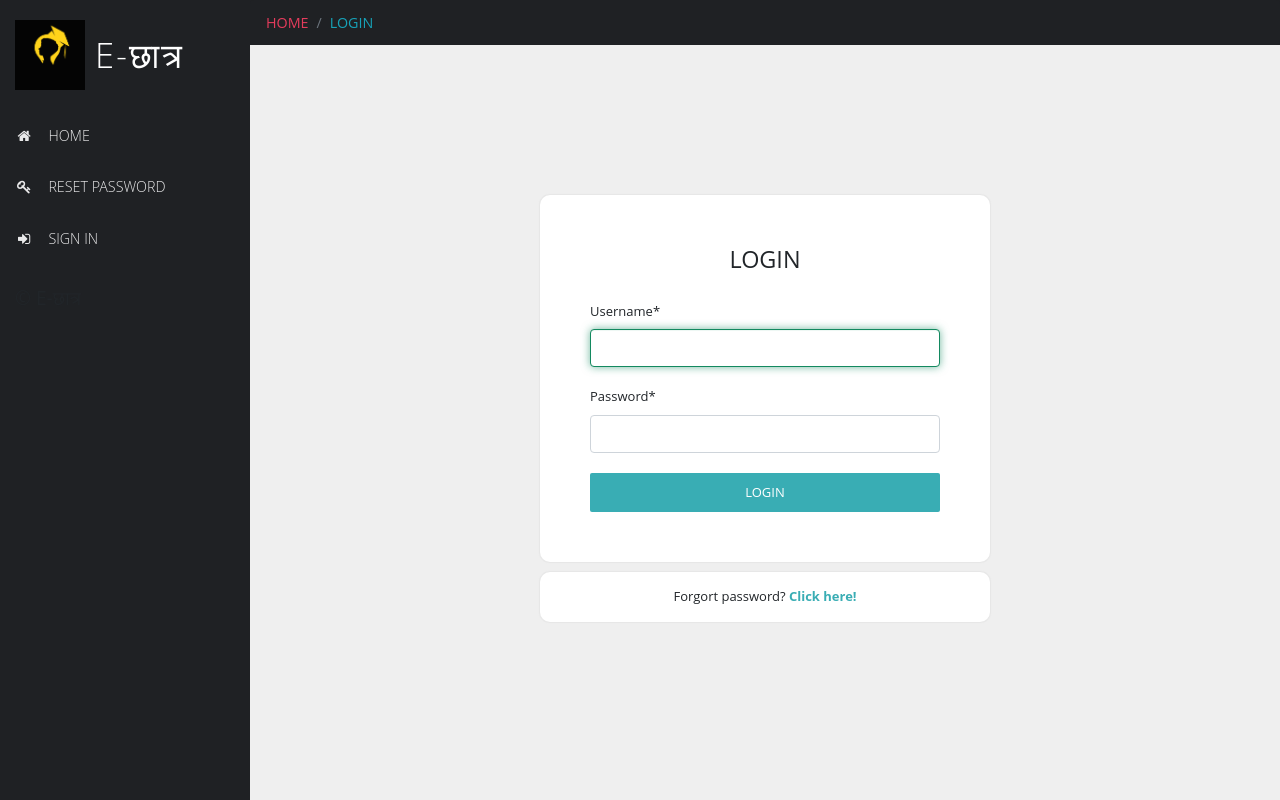
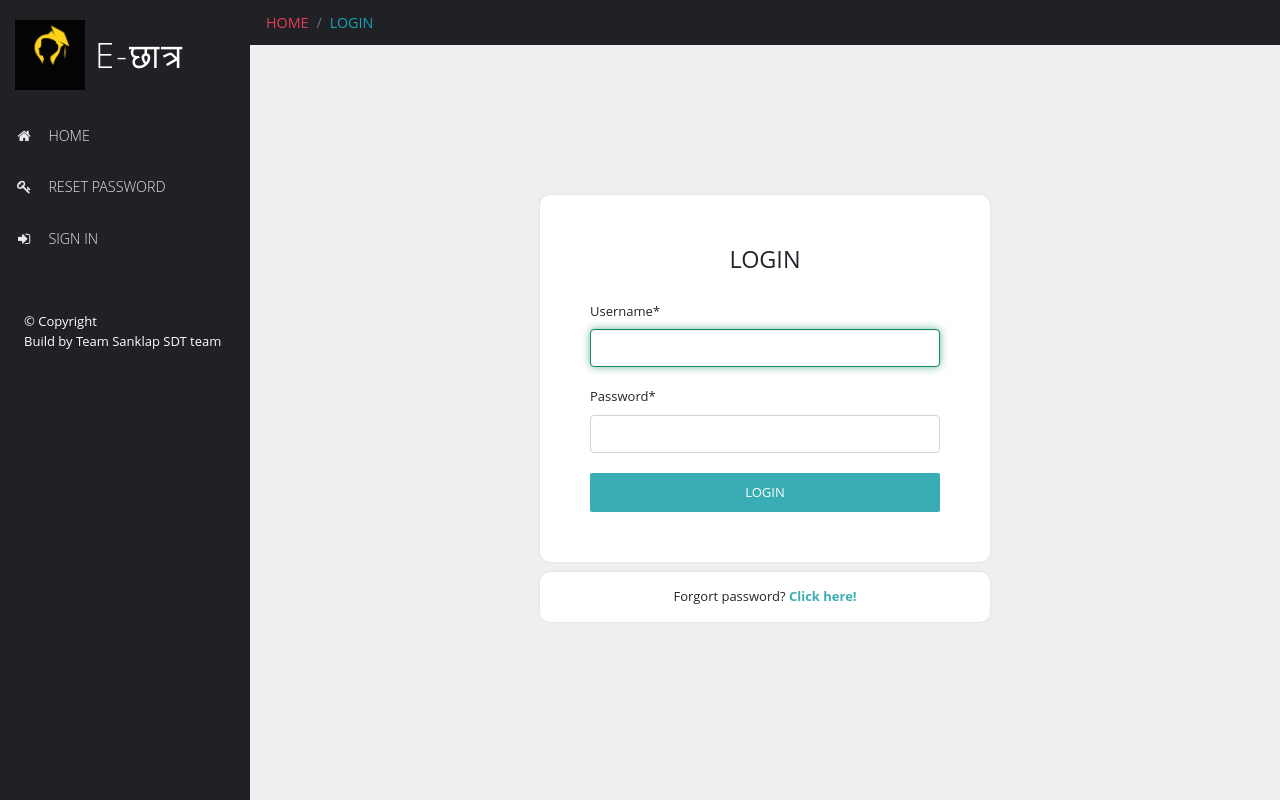
Before and after one commit to swasthikcnayak/team-sankalp-scl-maxo, a Django app: a page that uses djangoProject/users/templates/users/main.html in a window 1280 px wide. Run offline with Django 3.2, Linux system fonts and the light colour scheme; some libraries are stand-ins or nearby versions.

Commit message:
adding copyright

```diff
--- a/djangoProject/users/templates/users/main.html
+++ b/djangoProject/users/templates/users/main.html
@@ -51,10 +51,17 @@
                     <li><a href="{% url 'login' %}" id="#LOG-IN"><i class="fa fa-sign-in fa-fw"></i>Sign In</a></li>
                 {% endif %}
             </ul>
-        <div class="templatemo-site-header">
-            <p>&copy; E-छात्र</p>
+        <div class="mt-5 ml-4  d-sm-none d-md-block">
+            <div class="text-white">
+                &copy; Copyright
+            </div>
+            <div class="credits text-white">
+                 Build by Team Sanklap
+                SDT team
+            </div>
         </div>
         </nav>
+
     </div>
 
     <div class="templatemo-content col light-gray-bg ">
```
